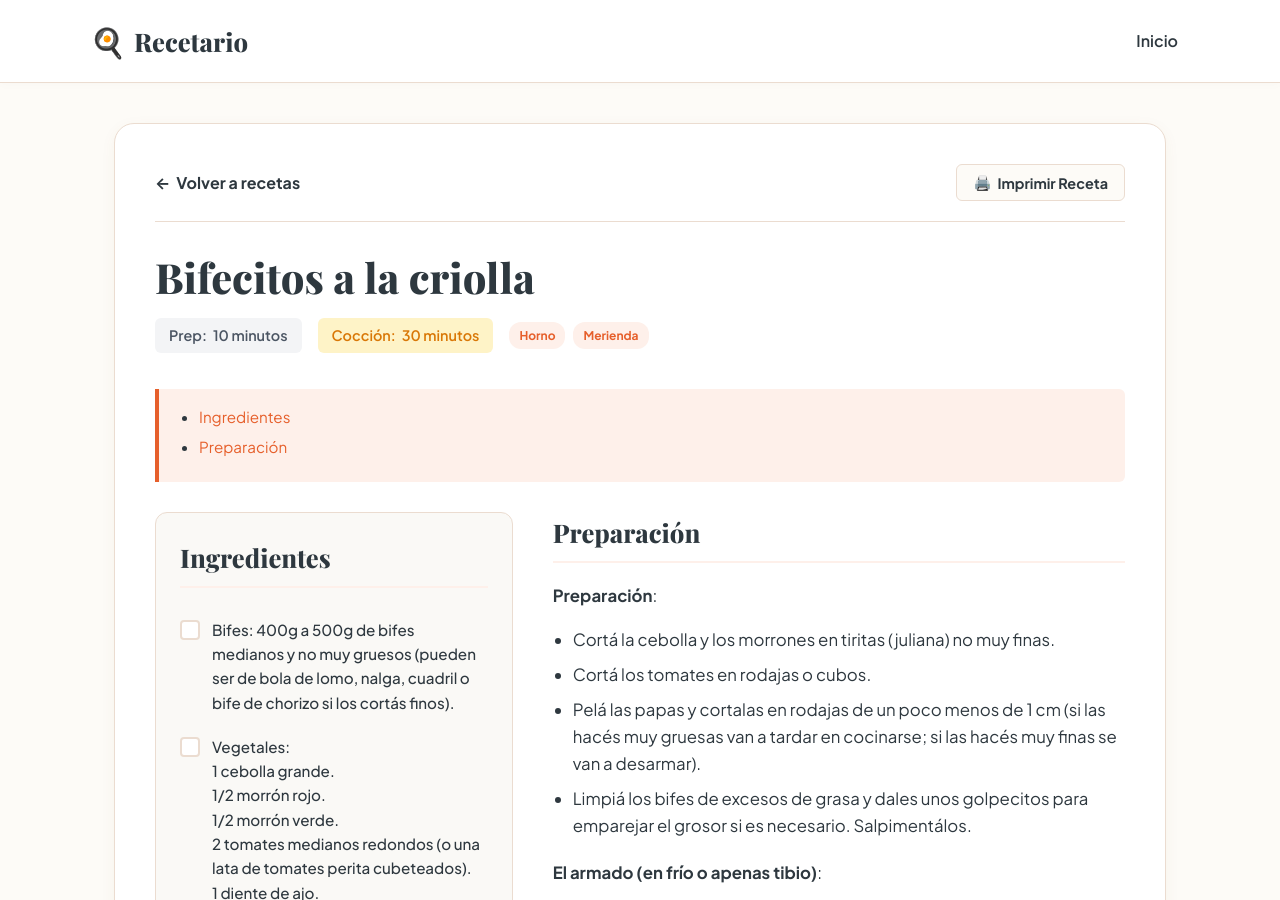
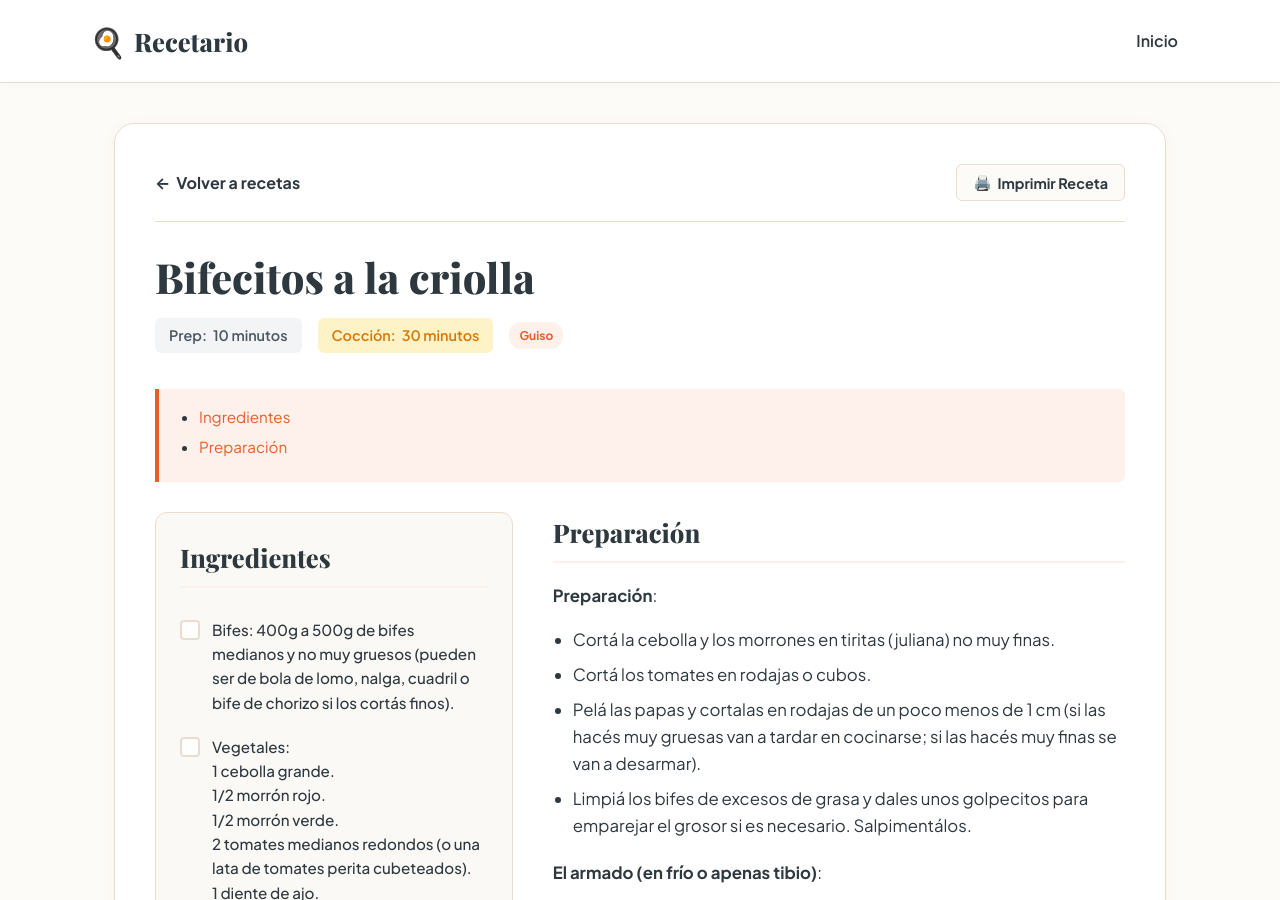
Before and after one commit to kyheo/recetario-front, a Jekyll site: the page built from recipes/bifecitos-a-la-criolla.md, in a window 1280 px wide and 900 px high. Built offline with Jekyll 4.4.1, drawn with Linux system fonts in a browser that asks for light colours; some web fonts are replaced.

Commit message:
Fix tags

```diff
--- a/recipes/bifecitos-a-la-criolla.md
+++ b/recipes/bifecitos-a-la-criolla.md
@@ -4,8 +4,7 @@ title: "Bifecitos a la criolla"
 category: recetas
 
 tags:
-  - horno
-  - merienda
+  - Guiso
 
 tiempo_preparacion: 10 minutos
 tiempo_coccion: 30 minutos
```
